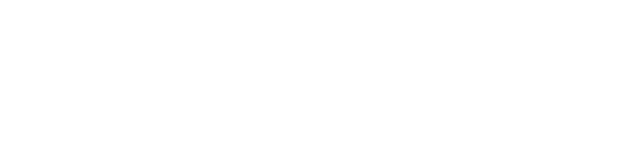
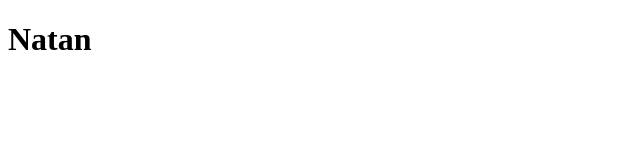
Before and after one commit to gleidsonteixeira/fs14-teste-repo, a plain HTML site: page index.html in a window 1280 px wide. Shown: the whole page, without its empty margins (0-640 px from the left). Drawn offline with Linux system fonts and the light colour scheme.

Commit message:
criando h1

```diff
--- a/index.html
+++ b/index.html
@@ -7,6 +7,6 @@
     <title>Inicio</title>
 </head>
 <body>
-
+    <h1>Natan</h1>
 </body>
 </html>
```
